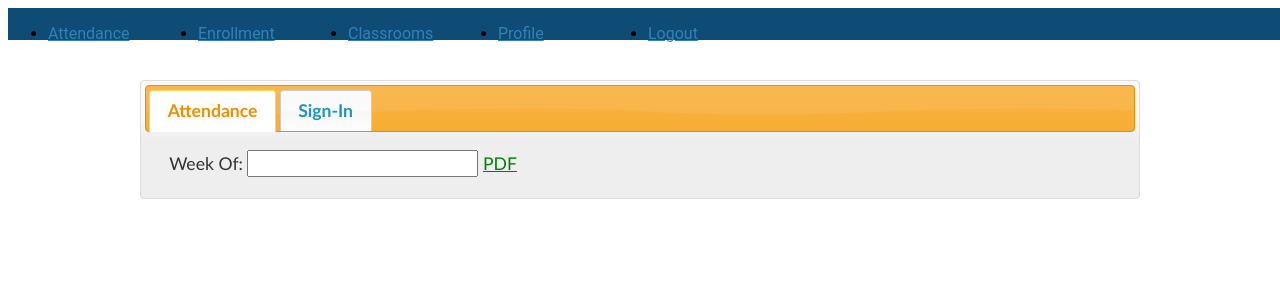
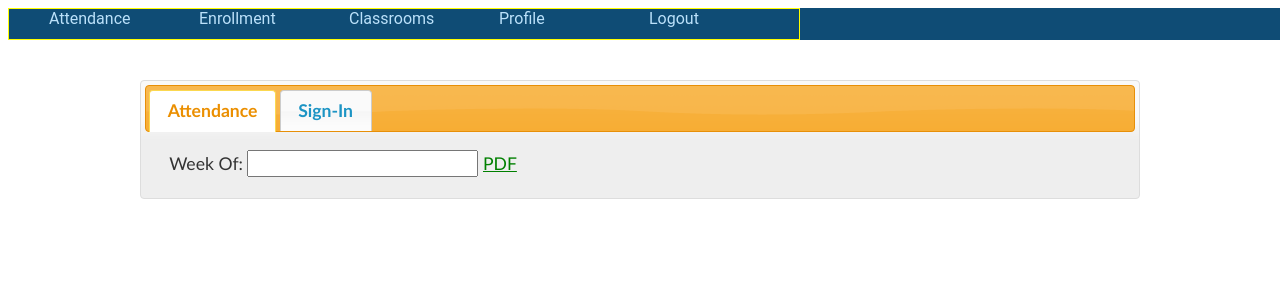
Before and after one commit to sbehnfeldt/attend, a PHP site: template src/templates/attendance.html.twig in a window 1280 px wide. Shown: the top 300 px of the page. Run offline with PHP 8.4, Linux system fonts and the light colour scheme; the template is opened without the code that fills it, so the values that code supplies are empty; some libraries are stand-ins or nearby versions.

Commit message:
Begin styling nav bar for desktop

```diff
--- a/src/public/css/menu.css
+++ b/src/public/css/menu.css
@@ -17,6 +17,24 @@ nav.main {
     /* Styling */
     background: var(--primary);
 }
+
+
+nav.main ul.menu.main-menu.nav-menu {
+    display: flex;
+    margin: 0;
+
+}
+
+nav.main ul.menu.main-menu.nav-menu li.menu-item {
+    list-style: none;
+}
+
+
+nav.main ul.menu.main-menu.nav-menu li.menu-item a {
+    text-decoration: none;
+    color: var(--light);
+}
+
 
 /*
  * Mobile Layout and Styling
@@ -141,6 +159,7 @@ nav.main {
         height: 50px;
     }
 
+
     /* The Main Menu */
     nav.main ul.menu.main-menu.nav-menu {
         /* Position and layout */
@@ -148,7 +167,6 @@ nav.main {
         z-index: 997; /* Under hamburger menu */
 
         /* Display and visibility */
-        display: flex;
         flex-direction: column;
         opacity: .85;
         overflow: hidden;
@@ -181,10 +199,6 @@ nav.main {
         text-align: center;
     }
 
-    nav.main ul.menu.main-menu.nav-menu li.menu-item a {
-        text-decoration: none;
-        color: var(--light);
-    }
 
     nav.main ul.menu.main-menu.nav-menu li.menu-item a:hover {
 
@@ -214,9 +228,12 @@ nav.main {
 
 
     nav.main ul.menu.main-menu.nav-menu {
+
         top: 0;
         height: 100%;
-        display: flex;
+        border: 1px solid yellow;
+
+        /* Contents */
         flex-direction: row;
         justify-content: flex-start;
         flex-grow: 0;
@@ -228,16 +245,17 @@ nav.main {
     }
 
     nav.main ul.menu.main-menu.nav-menu li.menu-item a {
-        color: var(--secondary);
+        display: inline-block;
+        width: 100%;
+        height: 100%;
+        color: var(--light);
         border-bottom: none;
     }
 
     nav.main ul.menu.main-menu.nav-menu li.menu-item a:hover {
         position: relative;
-        top: -3px;
-        right: -3px;
-        border-bottom: 3px solid var(--secondary);
-        color: var(--secondary);
+        color: var(--dark);
+        background-color: var(--light);
     }
 }
 
```
